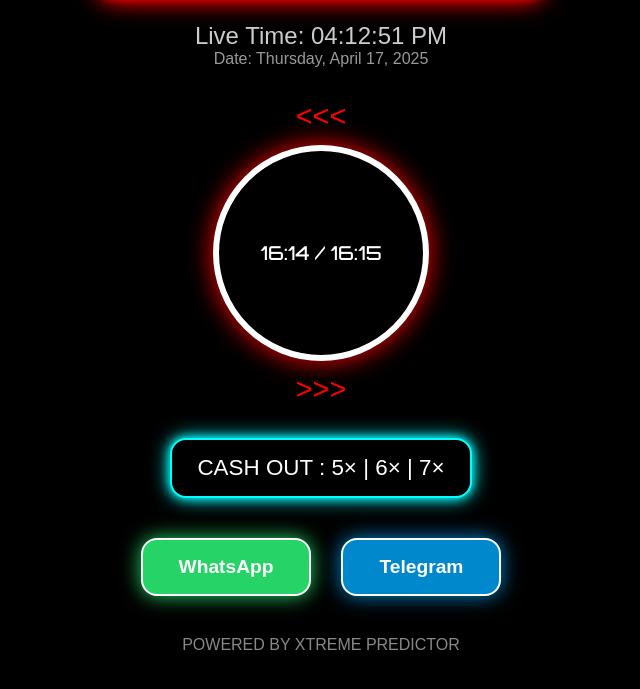
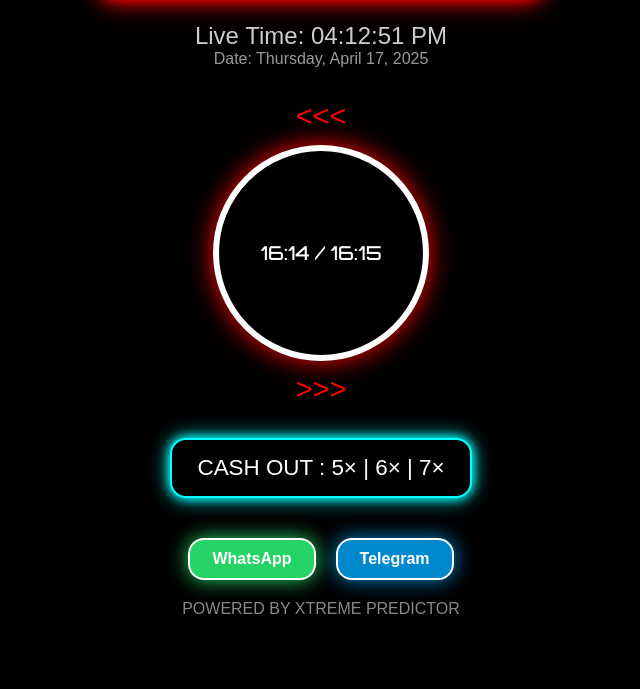
Before and after one commit to damindu817/xtreme_predictor_1xbet_aviator_Pro, a plain HTML site: page index.html in a window 1280 px wide. Shown: the part 129-818 px from the top of the page, without its empty margins (319-959 px from the left). Drawn offline with Linux system fonts and the light colour scheme.

Commit message:
Update index.html

```diff
--- a/index.html
+++ b/index.html
@@ -3,7 +3,7 @@
 <head>
   <meta charset="UTF-8" />
   <meta name="viewport" content="width=device-width, initial-scale=1.0"/>
-  <title>XTREME AVIATOR PREDICTOR PRO</title>
+  <title>XTREME PREDICTOR PRO</title>
   <link href="https://fonts.googleapis.com/css2?family=Orbitron:wght@500&display=swap" rel="stylesheet">
   <style>
     body {
@@ -140,13 +140,13 @@
     .btn-group {
       display: flex;
       justify-content: center;
-      gap: 30px;
+      gap: 20px;
       margin-top: 20px;
     }
 
     .btn-group a button {
-      padding: 16px 36px;
-      font-size: 1.2rem;
+      padding: 10px 22px;
+      font-size: 1rem;
       font-weight: bold;
       border-radius: 16px;
       border: 2px solid white;
@@ -166,11 +166,11 @@
     }
 
     .footer {
-      margin-top: 40px;
+      margin-top: 20px;
       font-size: 1rem;
       color: #888;
       text-align: center;
-      padding-bottom: 20px;
+      padding-bottom: 5px;
     }
 
     .loading::after {
@@ -262,16 +262,13 @@
 
     function animateTextChange(newText) {
       if (lastDisplayedText === newText) return;
-
       offerBox.innerText = newText;
       offerBox.style.transition = "none";
       offerBox.style.opacity = "0.6";
-
       setTimeout(() => {
         offerBox.style.transition = "opacity 0.3s ease-in-out";
         offerBox.style.opacity = "1";
       }, 10);
-
       lastDisplayedText = newText;
     }
 
```
